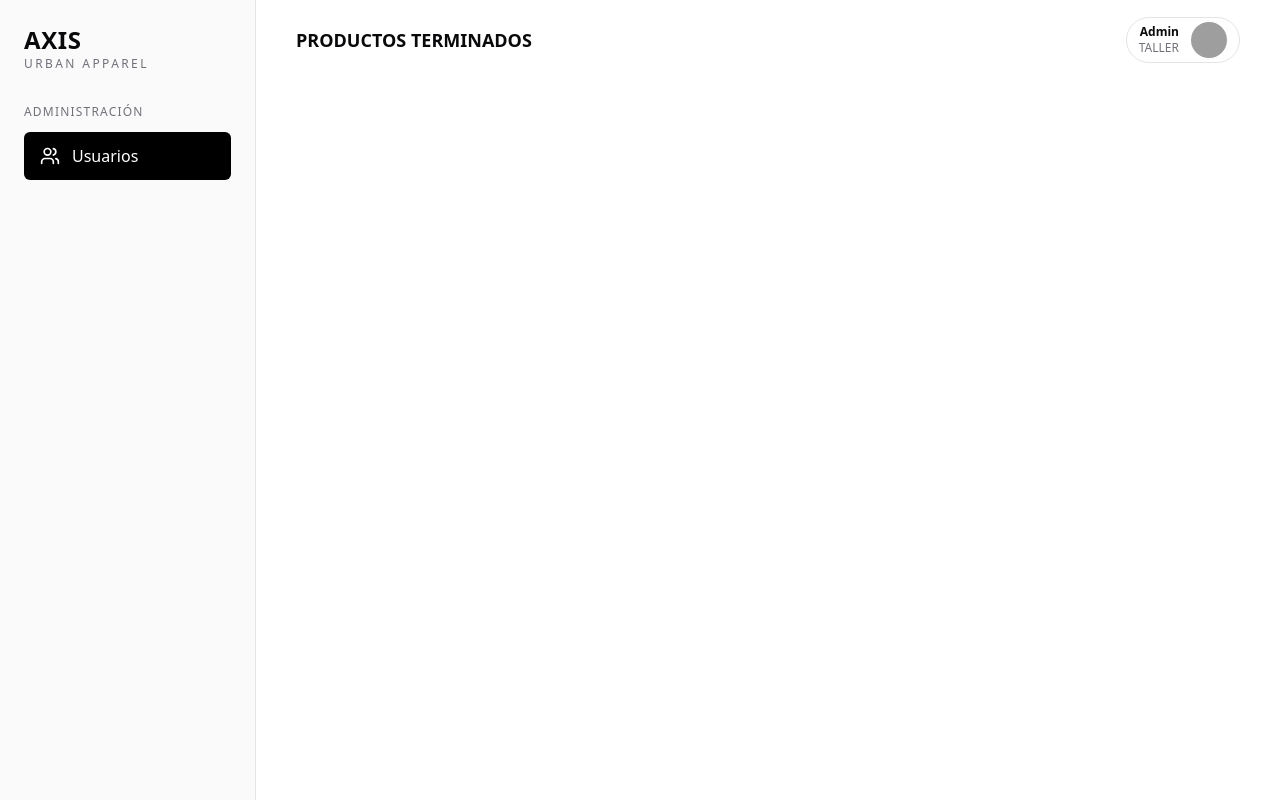
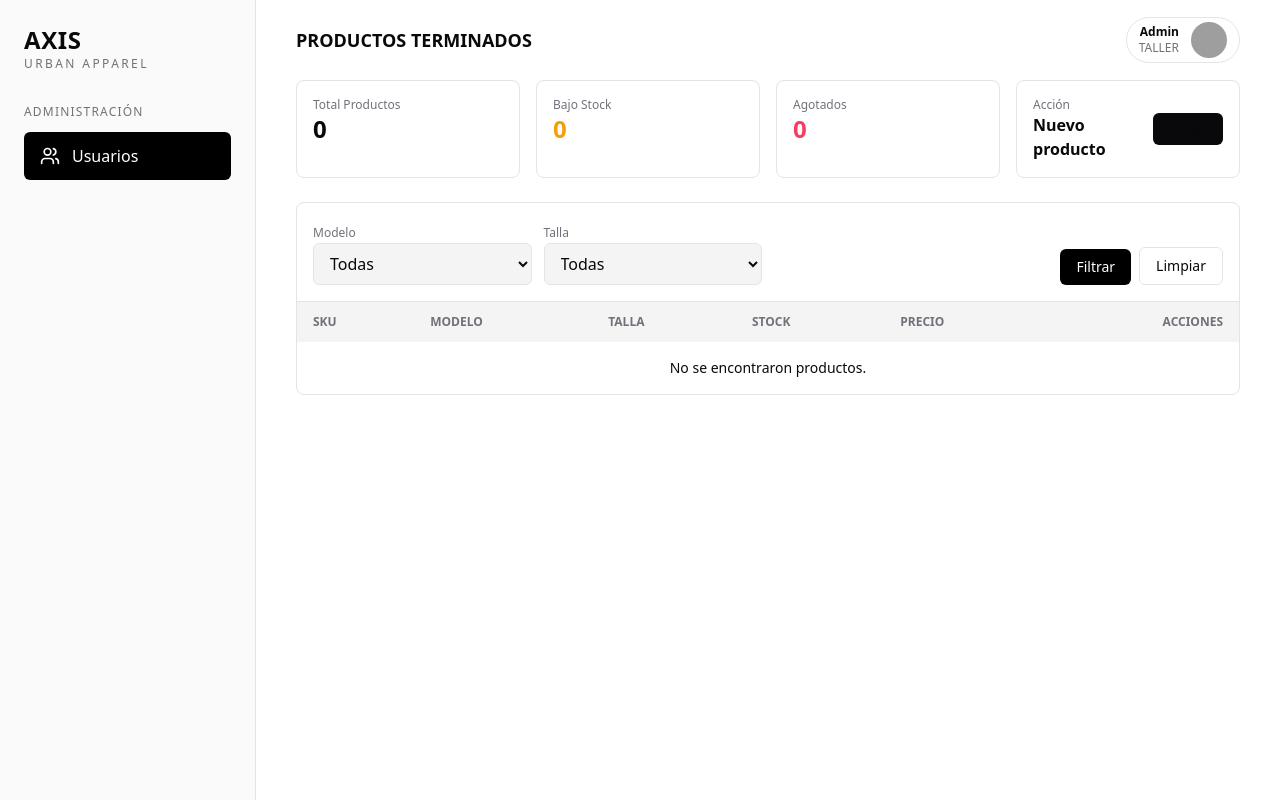
Before and after one commit to IDGS-802-23002409/Axis_proyect, a Flask app: page / in a window 1280 px wide. Run offline with Flask 3, Linux system fonts and the light colour scheme; data comes from the database, SQL or seed files in the repository; data that the repository does not hold is empty; parts of the project's set-up code (start-up, migrations or seed data) failed here and were passed over; some libraries are stand-ins or nearby versions; grey boxes are pictures that could not be loaded.

Commit message:
Index Producto terminado

```diff
--- a/app/blueprints/productos_terminados/routes.py
+++ b/app/blueprints/productos_terminados/routes.py
@@ -6,8 +6,30 @@ from app.utils.database_connection import db
 
 @productos_bp.route('/')
 def index():
+    modelo_id = request.args.get('modelo', '').strip()
+    talla = request.args.get('talla', '').strip()
+
+    productos = ProductoTerminado.query.join(ModeloRopa)
+
+    if modelo_id:
+        productos = productos.filter(ProductoTerminado.uuid_modelo == modelo_id)
+
+    if talla:
+        productos = productos.filter(ProductoTerminado.talla == talla)
+
+    productos = productos.order_by(ProductoTerminado.fecha_actualizacion.desc()).all()
+    total = len(productos)
+    en_bajo_stock = len([p for p in productos if p.stock_fisico_actual <= p.stock_minimo_alerta])
+    agotados = len([p for p in productos if p.stock_fisico_actual <= 0])
+    modelos = ModeloRopa.query.order_by(ModeloRopa.nombre_modelo).all()
 
     return render_template(
         'produccion/productos_terminados/index.html',
-
+        productos=productos,
+        total=total,
+        en_bajo_stock=en_bajo_stock,
+        agotados=agotados,
+        modelos=modelos,
+        filtro_modelo=modelo_id,
+        filtro_talla=talla,
     )
--- a/app/templates/produccion/productos_terminados/index.html
+++ b/app/templates/produccion/productos_terminados/index.html
@@ -4,5 +4,98 @@
 {% block header %}Productos Terminados{% endblock %}
 
 {% block container %}
+<div class="px-10 pb-10">
+  <div class="grid grid-cols-1 md:grid-cols-4 gap-4 mb-6">
+    <div class="p-4 bg-card border border-border rounded-lg">
+      <p class="text-xs text-muted-foreground">Total Productos</p>
+      <p class="text-2xl font-bold">{{ total }}</p>
+    </div>
+    <div class="p-4 bg-card border border-border rounded-lg">
+      <p class="text-xs text-muted-foreground">Bajo Stock</p>
+      <p class="text-2xl font-bold text-amber-500">{{ en_bajo_stock }}</p>
+    </div>
+    <div class="p-4 bg-card border border-border rounded-lg">
+      <p class="text-xs text-muted-foreground">Agotados</p>
+      <p class="text-2xl font-bold text-rose-500">{{ agotados }}</p>
+    </div>
+    <div class="p-4 bg-card border border-border rounded-lg flex items-center justify-between">
+      <div>
+        <p class="text-xs text-muted-foreground">Acción</p>
+        <p class="font-bold">Nuevo producto</p>
+      </div>
+      <a href="{{ url_for('productos.registro_producto') }}" class="px-3 py-2 bg-primary text-primary-foreground rounded-md text-xs">Agregar</a>
+    </div>
+  </div>
 
+  <div class="bg-card border border-border rounded-lg overflow-hidden">
+    <div class="p-4 border-b border-border">
+      <form method="GET" class="grid grid-cols-1 md:grid-cols-4 gap-3">
+        <div>
+          <label class="text-xs text-muted-foreground" for="modelo">Modelo</label>
+          <select name="modelo" id="modelo" class="w-full border border-border bg-input rounded-md px-3 py-2">
+            <option value="">Todas</option>
+            {% for m in modelos %}
+            <option value="{{ m.uuid_modelo }}" {% if filtro_modelo == m.uuid_modelo %}selected{% endif %}>{{ m.nombre_modelo }}</option>
+            {% endfor %}
+          </select>
+        </div>
+
+        <div>
+          <label class="text-xs text-muted-foreground" for="talla">Talla</label>
+          <select name="talla" id="talla" class="w-full border border-border bg-input rounded-md px-3 py-2">
+            <option value="">Todas</option>
+            {% for t in ['XSS','XS','S','M','L','XL','XXL','Unica'] %}
+            <option value="{{ t }}" {% if filtro_talla == t %}selected{% endif %}>{{ t }}</option>
+            {% endfor %}
+          </select>
+        </div>
+
+        <div class="md:col-span-2 flex items-end justify-end gap-2">
+          <button type="submit" class="px-4 py-2 rounded-md bg-black text-white text-sm">Filtrar</button>
+          <a href="{{ url_for('productos.index') }}" class="px-4 py-2 rounded-md border border-border text-sm">Limpiar</a>
+        </div>
+      </form>
+    </div>
+
+    <div class="overflow-auto">
+      <table class="w-full text-sm">
+        <thead class="bg-secondary text-muted-foreground uppercase text-xs">
+          <tr>
+            <th class="px-4 py-3 text-left">SKU</th>
+            <th class="px-4 py-3 text-left">Modelo</th>
+            <th class="px-4 py-3 text-left">Talla</th>
+            <th class="px-4 py-3 text-left">Stock</th>
+            <th class="px-4 py-3 text-left">Precio</th>
+            <th class="px-4 py-3 text-right">Acciones</th>
+          </tr>
+        </thead>
+        <tbody>
+          {% for p in productos %}
+          <tr class="border-b border-border hover:bg-muted">
+            <td class="px-4 py-3">{{ p.sku_especifico }}</td>
+            <td class="px-4 py-3">{{ p.modelo.nombre_modelo }}</td>
+            <td class="px-4 py-3">{{ p.talla }}</td>
+            <td class="px-4 py-3">
+              <span class="px-2 py-1 rounded-full text-xs font-semibold {% if p.stock_fisico_actual == 0 %}bg-rose-500 text-white{% elif p.stock_fisico_actual <= p.stock_minimo_alerta %}bg-amber-500 text-gray-800{% else %}bg-emerald-500 text-white{% endif %}">{{ p.stock_fisico_actual }}</span>
+            </td>
+            <td class="px-4 py-3">${{ '%.2f'|format(p.precio_venta) }}</td>
+            <td class="px-4 py-3 text-right flex justify-end items-center gap-2">
+              <a href="{{ url_for('productos.editar_producto', uuid=p.uuid_producto) }}" class="text-blue-500 hover:text-blue-700">
+                <i data-lucide="edit-2" class="w-4 h-4"></i>
+              </a>
+              <form method="POST" action="{{ url_for('productos.eliminar_producto', uuid=p.uuid_producto) }}" onsubmit="return confirm('¿Eliminar producto? Esto no se puede revertir.')">
+                <button type="submit" class="text-red-500 hover:text-red-700"><i data-lucide="trash-2" class="w-4 h-4"></i></button>
+              </form>
+            </td>
+          </tr>
+          {% else %}
+          <tr>
+            <td class="px-4 py-4 text-center" colspan="6">No se encontraron productos.</td>
+          </tr>
+          {% endfor %}
+        </tbody>
+      </table>
+    </div>
+  </div>
+</div>
 {% endblock %}
```
